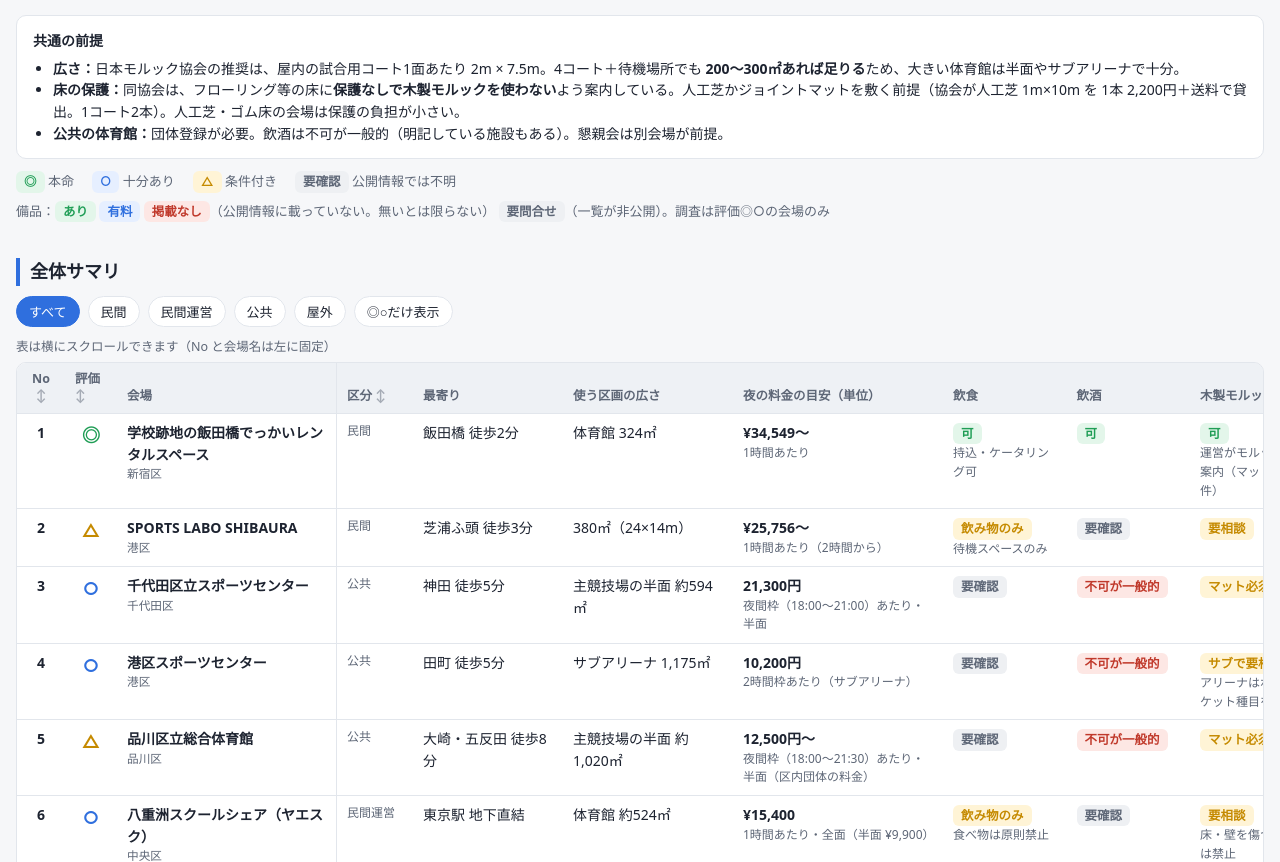
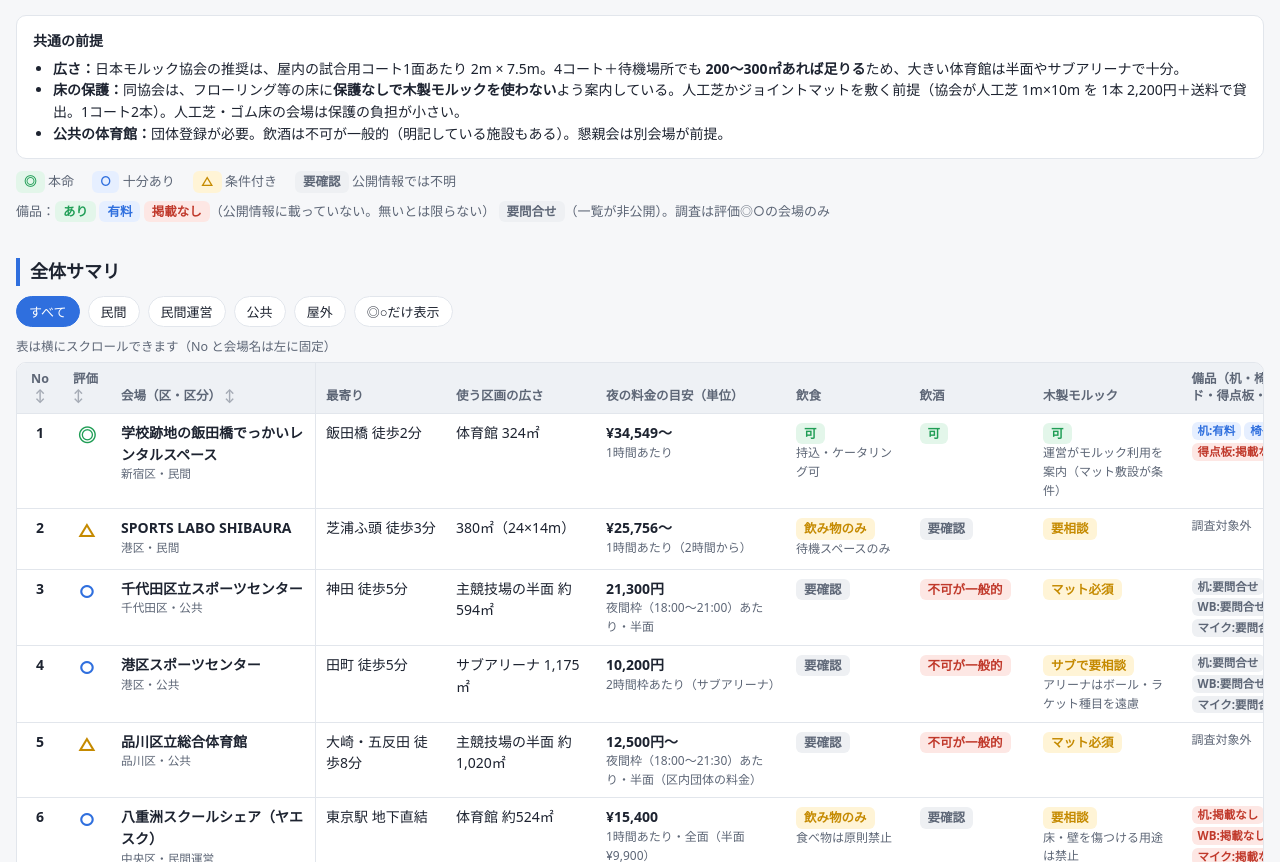
Before and after one commit to Junichi925/molkky-venues, a plain HTML site: page index.html in a window 1280 px wide. Shown: the part 90-952 px from the top of the page. Drawn offline with Linux system fonts and the light colour scheme.

Commit message:
Merge type into venue column and tighten summary widths
Co-Authored-By: Claude Opus 5.5 <noreply@anthropic.com>

```diff
--- a/index.html
+++ b/index.html
@@ -20,7 +20,7 @@
 }
 *{box-sizing:border-box}
 body{margin:0;background:var(--bg);color:var(--text);font-family:system-ui,-apple-system,"Hiragino Sans","Noto Sans JP","Yu Gothic UI",sans-serif;font-size:14px;line-height:1.55}
-.wrap{max-width:1720px;margin:0 auto;padding:24px 16px 64px}
+.wrap{max-width:1640px;margin:0 auto;padding:24px 16px 64px}
 h1{font-size:24px;margin:0 0 4px}
 h2{font-size:18px;margin:36px 0 10px;padding-left:10px;border-left:4px solid var(--accent)}
 .sub{color:var(--muted);margin:0 0 18px}
@@ -93,12 +93,11 @@ footer{color:var(--muted);font-size:12.5px;margin-top:28px}
   <div class="chips" id="chips"></div>
   <p class="hint">表は横にスクロールできます（No と会場名は左に固定）</p>
   <div class="tablewrap"><table id="summary">
-  <colgroup><col style="width:48px"><col style="width:52px"><col style="width:220px"><col style="width:76px"><col style="width:150px"><col style="width:170px"><col style="width:210px"><col style="width:120px"><col style="width:120px"><col style="width:130px"><col style="width:220px"><col style="width:300px"></colgroup>
+  <colgroup><col style="width:46px"><col style="width:48px"><col style="width:205px"><col style="width:130px"><col style="width:150px"><col style="width:190px"><col style="width:105px"><col style="width:105px"><col style="width:115px"><col style="width:200px"><col style="width:250px"></colgroup>
   <thead><tr>
     <th class="no sort" data-k="no">No</th>
     <th class="sort" data-k="rank">評価</th>
-    <th>会場</th>
-    <th class="sort" data-k="type">区分</th>
+    <th class="sort" data-k="type">会場（区・区分）</th>
     <th>最寄り</th>
     <th>使う区画の広さ</th>
     <th>夜の料金の目安（単位）</th>
@@ -449,8 +448,7 @@ function render(){
     return `<tr>
       <td class="no">${v.no}</td>
       <td class="mark ${k[1]}">${k[0]}</td>
-      <td class="name">${v.name}<small>${v.area}</small></td>
-      <td class="type">${v.type}</td>
+      <td class="name">${v.name}<small>${v.area}・${v.type}</small></td>
       <td>${v.station}</td>
       <td>${v.size}</td>
       <td><span class="price">${v.price}</span><span class="unit">${v.unit}</span></td>
```
